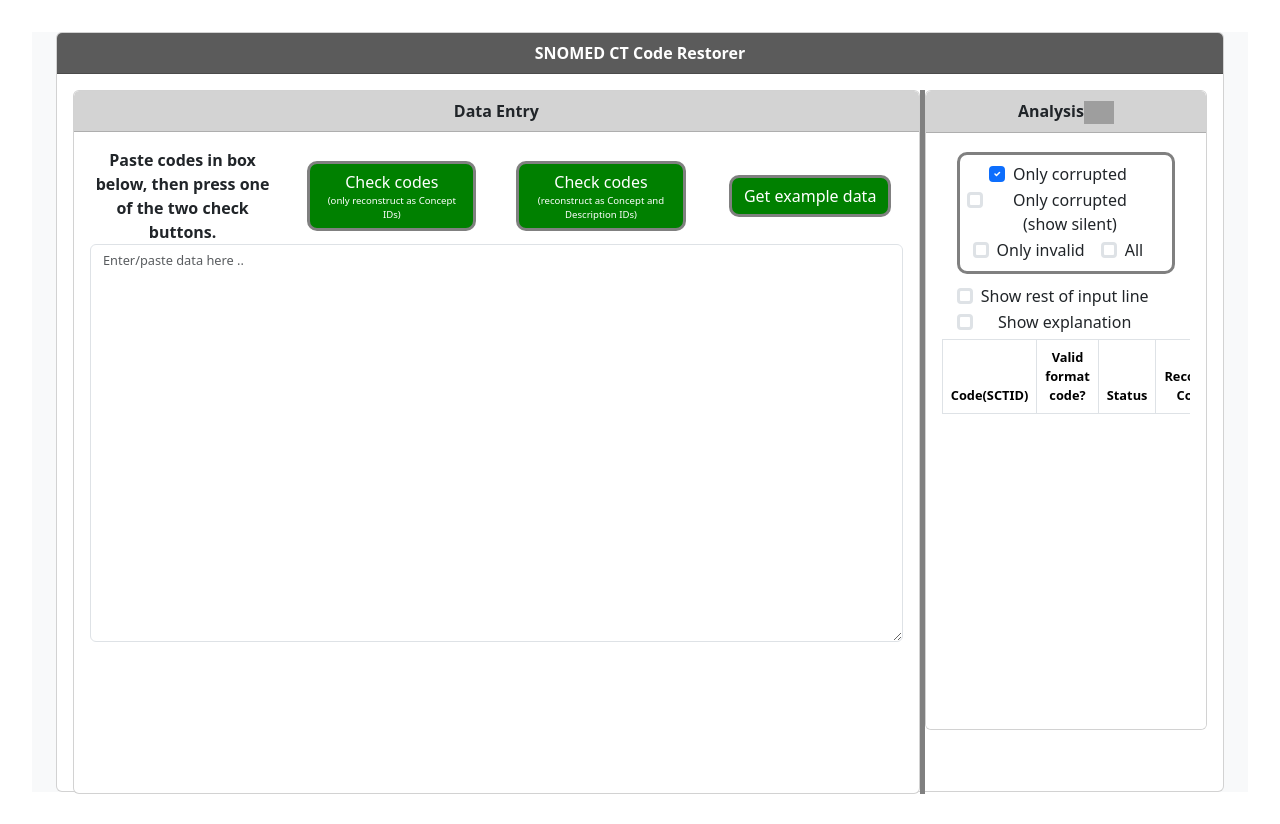
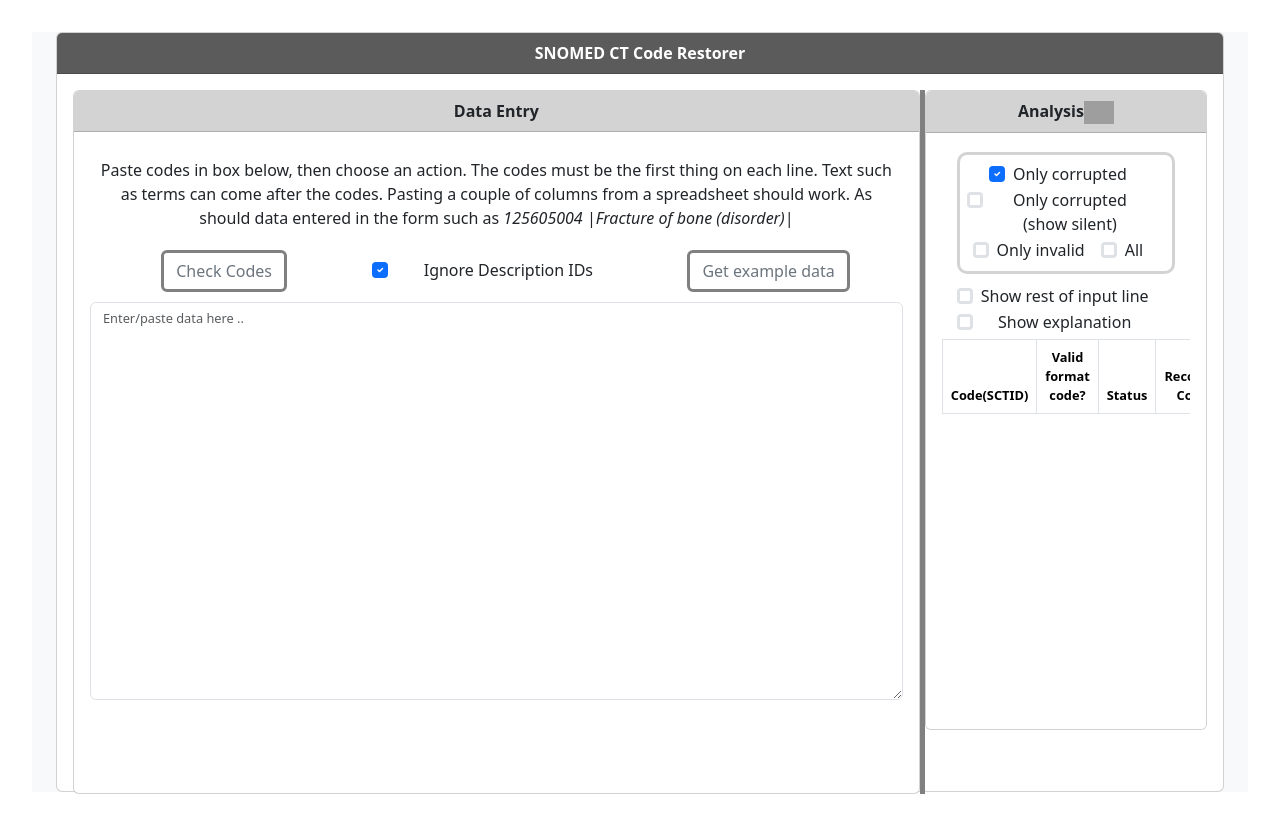
Before and after one commit to cjezzerc/sctid-unmangler-react, a React (Vite) app: page / in a window 1280 px wide. Built offline with nearby package versions, Linux system fonts and the light colour scheme; grey boxes are pictures that could not be loaded.

Commit message:
change to single check button and check box for descriptions

```diff
--- a/src/App.css
+++ b/src/App.css
@@ -22,7 +22,8 @@
 }
 
 .myapp_button {
-  margin: 10px;
+  border-width: 3px !important;
+  border-color: gray !important;
 }
 
 .form-check-input[type="checkbox"] {
@@ -64,3 +65,19 @@
     height: 60vh;
     overflow: auto;
 }
+
+/* .dropdown-item {
+  color:red !important;
+  background-color: gray !important;
+} */
+
+.dropdown-toggle {
+  color:black !important;
+  background-color: white !important;
+  border-width: 3px !important;
+  border-color: gray !important;
+}
+
+.dropdown-toggle:hover {
+  background-color: lightgrey !important;
+}
--- a/src/components/dataentrypanel.js
+++ b/src/components/dataentrypanel.js
@@ -1,7 +1,10 @@
+import { useState } from "react";
+
 import { Card, Form, Button, Row, Col } from "react-bootstrap";
 import OverlayTrigger from "react-bootstrap/OverlayTrigger";
 import Tooltip from "react-bootstrap/Tooltip";
-import FloatingLabel from "react-bootstrap/FloatingLabel";
+import Dropdown from "react-bootstrap/Dropdown";
+import DropdownButton from "react-bootstrap/DropdownButton";
 
 export default function DataEntryPanel({
   setAnalysisResults,
@@ -9,15 +12,25 @@ export default function DataEntryPanel({
   setEnteredData,
   exampleData,
 }) {
-  function submit_ignore_did_flag_true() {
-    submitfunction(true);
+  const [ignoreDescriptions, setIgnoreDescriptions] = useState(true);
+
+  function IgnoreDescriptionSwitch() {
+    function handleClick(event) {
+      setIgnoreDescriptions(event.target.checked);
+      console.log(ignoreDescriptions);
+    }
+    return (
+      <Form.Check
+        type="checkbox"
+        id="switch-ignore-descriptions"
+        label="Ignore Description IDs"
+        defaultChecked={ignoreDescriptions}
+        onClick={handleClick}
+      />
+    );
   }
 
-  function submit_ignore_did_flag_false() {
-    submitfunction(false);
-  }
-
-  function submitfunction(did_ignore_flag) {
+  function submitfunction() {
     fetch("http://localhost:8000/receive_entered_data", {
       method: "post",
       headers: {
@@ -25,7 +38,7 @@ export default function DataEntryPanel({
       },
       body: JSON.stringify({
         entered_text: enteredData,
-        did_ignore_flag: did_ignore_flag,
+        did_ignore_flag: ignoreDescriptions,
       }),
     })
       .then((res) => res.json())
@@ -40,120 +53,61 @@ export default function DataEntryPanel({
     setEnteredData(exampleData);
   }
 
-  const renderTooltipPasteText = (props) =>
-    true ? (
-      <Tooltip id="button-tooltip-paste-text" {...props}>
-        The codes must be the first thing on each line. Text such as terms can
-        come after the codes. &nbsp;{" "}
-        <a href="https://example.com/" target="#">
-          (learn more)
-        </a>
-      </Tooltip>
-    ) : (
-      <span></span>
-    );
-
-  const renderTooltipOnlyCID = (props) =>
-    true ? (
-      <Tooltip id="button-tooltip-only-cid" {...props}>
-        If you are sure you only are dealing with Concept IDs then this option
-        simplifies the possibilities &nbsp;{" "}
-        <a href="https://example.com/" target="#">
-          (learn more)
-        </a>
-      </Tooltip>
-    ) : (
-      <span></span>
-    );
-
-  const renderTooltipBoth = (props) => (
-    <Tooltip id="button-tooltip-both" {...props}>
-      If you think some of your codes are Description IDs then use this option
-      &nbsp;{" "}
-      <a href="https://example.com/" target="#">
-        (learn more)
-      </a>
-    </Tooltip>
-  );
-
-  const renderTooltipExampleData = (props) => (
-    <Tooltip id="button-tooltip-example-data" {...props}>
-      This will replace the data in the data entry area with example data &nbsp;{" "}
-      <a href="https://example.com/" target="#">
-        (learn more)
-      </a>
-    </Tooltip>
-  );
+  // const renderTooltipExampleData = (props) => (
+  //   <Tooltip id="button-tooltip-example-data" {...props}>
+  //     This will replace the data in the data entry area with example data &nbsp;{" "}
+  //     <a href="https://example.com/" target="#">
+  //       (learn more)
+  //     </a>
+  //   </Tooltip>
+  // );
 
   return (
     <Card className="myapp_card" style={{ height: "88vh", overflow: "auto" }}>
       <Card.Header className="myapp_card_header_2">Data Entry</Card.Header>
       <Card.Body>
-        <Row>
+        <Row style={{ padding: "10px" }}>
           <Col className="align-self-center">
-            <OverlayTrigger
-              delay={{ show: 250, hide: 500 }}
-              overlay={renderTooltipPasteText}
+            <div>
+              Paste codes in box below, then choose an action. The codes must be
+              the first thing on each line. Text such as terms can come after
+              the codes. Pasting a couple of columns from a spreadsheet should
+              work. As should data entered in the form such as{" "}
+              <i> 125605004 |Fracture of bone (disorder)|</i>
+            </div>
+          </Col>
+        </Row>
+        <Row style={{ padding: "10px" }}>
+          <Col className="align-self-center">
+            <Button
+              variant="outline-secondary"
+              className="myapp_button"
+              onClick={submitfunction}
             >
-              <div style={{ fontWeight: "bold" }}>
-                Paste codes in box below, then press one of the two check
-                buttons.
-              </div>
-            </OverlayTrigger>
+              Check Codes
+            </Button>{" "}
           </Col>
           <Col className="align-self-center">
-            <OverlayTrigger
-              delay={{ show: 250, hide: 500 }}
-              overlay={renderTooltipOnlyCID}
-            >
-              <Button
-                className="setchks-big-green-btn"
-                onClick={submit_ignore_did_flag_true}
-              >
-                Check codes
-                <div className="much_smaller_font">
-                  (only reconstruct as Concept IDs)
-                </div>
-              </Button>
-            </OverlayTrigger>
+            <IgnoreDescriptionSwitch></IgnoreDescriptionSwitch>
           </Col>
-          <Col className="align-self-center">
-            <OverlayTrigger
-              delay={{ show: 250, hide: 500 }}
-              overlay={renderTooltipBoth}
-            >
-              <Button
-                variant="primary"
 
-                className="setchks-big-green-btn"
-                onClick={submit_ignore_did_flag_false}
-              >
-                Check codes{" "}
-                <div className="much_smaller_font">
-                  (reconstruct as Concept and Description IDs)
-                </div>
-              </Button>
-            </OverlayTrigger>
-          </Col>
-          <Col className="align-self-center">
-            <OverlayTrigger
+          <Col>
+            {/* <OverlayTrigger
               delay={{ show: 250, hide: 500 }}
               overlay={renderTooltipExampleData}
+            > */}
+            <Button
+              variant="outline-secondary"
+              className="myapp_button"
+              onClick={get_example_data}
             >
-              <Button
-                variant="primary"
-                className="setchks-big-green-btn"
-                onClick={get_example_data}
-              >
-                Get example data
-              </Button>
-            </OverlayTrigger>
+              Get example data
+            </Button>
+            {/* </OverlayTrigger> */}
           </Col>
         </Row>
         <Form>
           <Form.Group className="mb-3" controlId="exampleForm.ControlTextarea1">
-            {/* <Form.Label>Paste in this box</Form.Label> */}
-
             <Form.Control
               as="textarea"
               placeholder="Enter/paste data here .."
--- a/src/components/resultsbuttons.js
+++ b/src/components/resultsbuttons.js
@@ -61,7 +61,7 @@ function ConceptsToShowButtons({ setFlags, flags }) {
       style={{
         border: "solid",
         borderWidth: "3px",
-        borderColor: "gray",
+        borderColor: "lightgray",
         borderRadius: "10px",
         padding: "7px",
         marginBottom:"10px",
```
